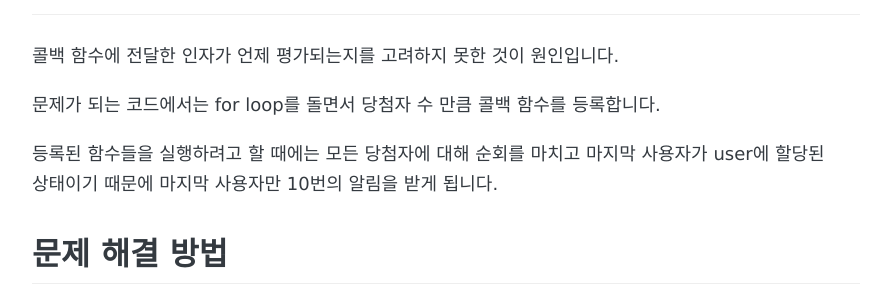
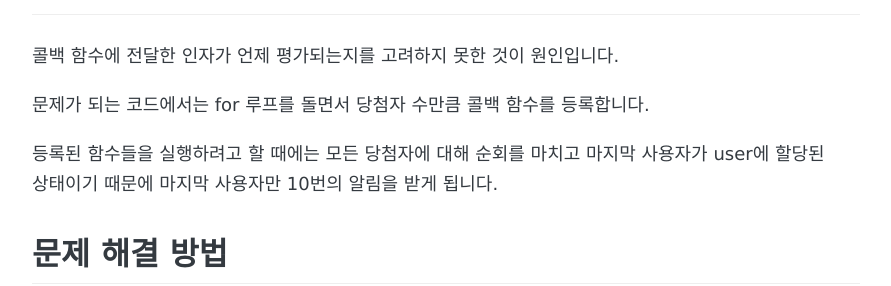
Before and after one commit to 8percent/8percent.github.io, a Jekyll site: the page built from _posts/2020-10-26-transaction-on-commit.md, in a window 1280 px wide and 900 px high, scrolled down 884 px. Shown: the part 166-452 px from the top of the window, without its empty margins (194-1085 px from the left). Built offline with Jekyll 4.4.1, drawn with Linux system fonts in a browser that asks for light colours; some web fonts are replaced.

Commit message:
Update _posts/2020-10-26-transaction-on-commit.md
Co-authored-by: Bak Yeon O <bakyeono@gmail.com>

```diff
--- a/_posts/2020-10-26-transaction-on-commit.md
+++ b/_posts/2020-10-26-transaction-on-commit.md
@@ -34,7 +34,7 @@ with transaction.atomic():
 
 콜백 함수에 전달한 인자가 언제 평가되는지를 고려하지 못한 것이 원인입니다.
 
-문제가 되는 코드에서는 for loop를 돌면서 당첨자 수 만큼 콜백 함수를 등록합니다.
+문제가 되는 코드에서는 for 루프를 돌면서 당첨자 수만큼 콜백 함수를 등록합니다.
 
 등록된 함수들을 실행하려고 할 때에는 모든 당첨자에 대해 순회를 마치고 마지막 사용자가 user에 할당된 상태이기 때문에 마지막 사용자만 10번의 알림을 받게 됩니다.
 
```
